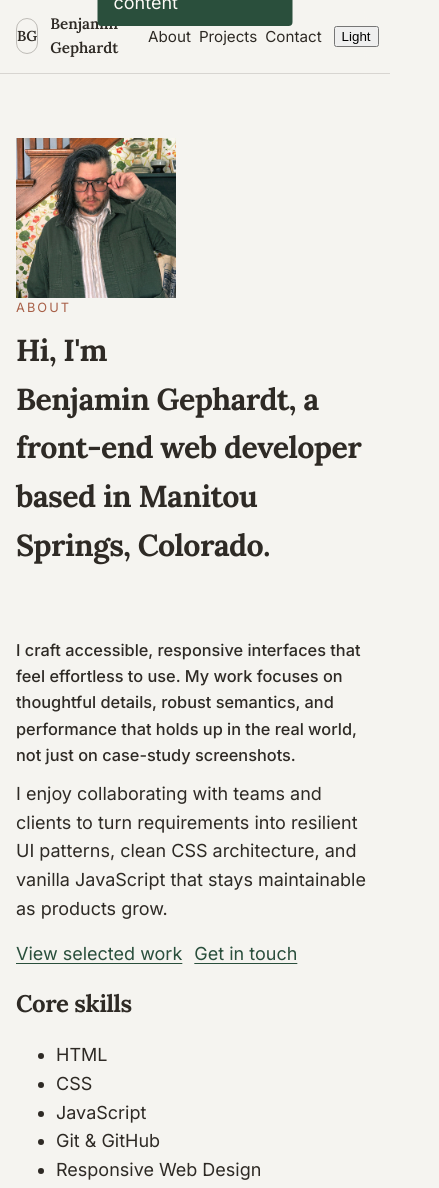
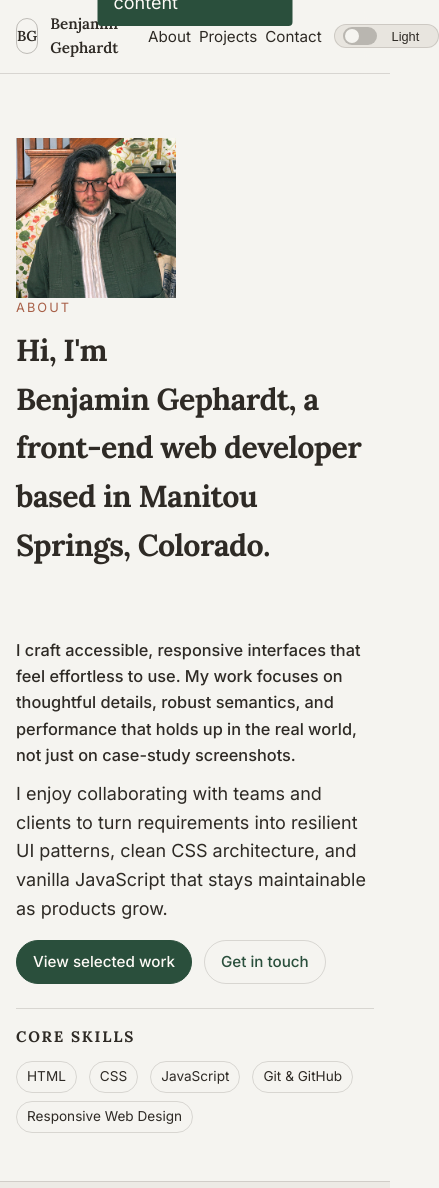
Before and after one commit to BenGephardt/BenGephardt.github.io, a plain HTML site: page index.html in a window 390 px wide. Shown: the top 1188 px of the page, 439 px wide, since content can reach past the window. Drawn offline with Linux system fonts and the light colour scheme.

Commit message:
feat: enhance link accessibility, add skip link styles, and improve typography

```diff
--- a/style.css
+++ b/style.css
@@ -89,6 +89,7 @@ main {
   display: block;
 }
 
+/* Base Links & Accessibility */
 a {
   color: var(--color-accent);
   text-decoration-thickness: 1px;
@@ -111,36 +112,26 @@ a:focus-visible {
   box-shadow: 0 0 0 3px rgba(124, 163, 138, 0.6);
 }
 
-/* Layout helpers */
-
-.container {
-  max-width: var(--page-max-width);
-  margin-inline: auto;
-  padding-inline: var(--space-4);
+/* Skip link */
+.skip-link {
+  position: absolute;
+  left: 50%;
+  transform: translateX(-50%);
+  top: -3rem;
+  padding: var(--space-2) var(--space-4);
+  background-color: var(--color-accent);
+  color: #fdfaf6;
+  text-decoration: none;
+  border-radius: var(--radius-sm);
+  z-index: 20;
+  transition: top var(--transition-fast);
 }
 
-.section {
-  padding-block: var(--space-7);
+.skip-link:focus {
+  top: var(--space-3);
 }
 
-.section + .section {
-  border-top: 1px solid var(--color-border-subtle);
-}
-
-.section-header {
-  margin-bottom: var(--space-5);
-}
-
-.eyebrow {
-  font-size: 0.8rem;
-  letter-spacing: 0.16em;
-  text-transform: uppercase;
-  color: var(--color-accent-soft);
-  margin: 0 0 var(--space-2);
-}
-
-/* Heading Styles */
-
+/* Base Typography */
 h1,
 h2,
 h3 {
@@ -169,27 +160,195 @@ p {
   max-width: 36rem;
 }
 
-/* Skip link */
+/* Layout helpers */
+.container {
+  max-width: var(--page-max-width);
+  margin-inline: auto;
+  padding-inline: var(--space-4);
+}
 
-.skip-link {
-  position: absolute;
-  left: 50%;
-  transform: translateX(-50%);
-  top: -3rem;
-  padding: var(--space-2) var(--space-4);
+.section {
+  padding-block: var(--space-7);
+}
+
+.section + .section {
+  border-top: 1px solid var(--color-border-subtle);
+}
+
+.section-header {
+  margin-bottom: var(--space-5);
+}
+
+.eyebrow {
+  font-size: 0.8rem;
+  letter-spacing: 0.16em;
+  text-transform: uppercase;
+  color: var(--color-accent-soft);
+  margin: 0 0 var(--space-2);
+}
+
+/* --- 3. UI COMPONENTS (Micro-Interactions) --- */
+
+/* Buttons */
+.btn {
+  display: inline-flex;
+  align-items: center;
+  justify-content: center;
+  min-height: 44px;
+  padding: 0 var(--space-4);
+  border-radius: 999px;
+  border: 1px solid transparent;
+  font-size: 0.95rem;
+  font-weight: 500;
+  text-decoration: none;
+  cursor: pointer;
+  transition:
+    background-color var(--transition-fast),
+    color var(--transition-fast),
+    border-color var(--transition-fast),
+    box-shadow var(--transition-fast),
+    transform var(--transition-fast);
+}
+
+.btn-primary {
   background-color: var(--color-accent);
   color: #fdfaf6;
-  text-decoration: none;
-  border-radius: var(--radius-sm);
-  z-index: 20;
-  transition: top var(--transition-fast);
+  border-color: var(--color-accent);
 }
 
-.skip-link:focus {
-  top: var(--space-3);
+.btn-primary:hover {
+  background-color: var(--color-accent-soft);
+  border-color: var(--color-accent-soft);
+  transform: translateY(-1px);
+  box-shadow: var(--shadow-soft);
 }
 
-/* --- 3. COMPONENT STYLES --- */
+.btn-secondary {
+  background-color: var(--color-surface);
+  color: var(--color-text);
+  border-color: var(--color-border-strong);
+}
+
+.btn-secondary:hover {
+  border-color: var(--color-accent-soft);
+  color: var(--color-accent-soft);
+}
+
+.btn-ghost {
+  background-color: transparent;
+  color: var(--color-accent);
+  border-color: var(--color-border-subtle);
+}
+
+.btn-ghost:hover {
+  border-color: var(--color-accent-soft);
+  color: var(--color-accent-soft);
+}
+
+.btn:focus-visible {
+  outline: none;
+  box-shadow: 0 0 0 3px rgba(42, 79, 60, 0.55);
+}
+
+[data-theme="dark"] .btn:focus-visible {
+  box-shadow: 0 0 0 3px rgba(124, 163, 138, 0.75);
+}
+
+/* Theme toggle */
+.theme-toggle {
+  position: relative;
+  display: inline-flex;
+  align-items: center;
+  gap: var(--space-2);
+  border-radius: 999px;
+  border: 1px solid var(--color-border-subtle);
+  padding: 2px var(--space-3) 2px var(--space-2);
+  background-color: var(--color-surface);
+  color: var(--color-text);
+  font-size: 0.8rem;
+  cursor: pointer;
+  transition:
+    background-color var(--transition-fast),
+    border-color var(--transition-fast),
+    box-shadow var(--transition-fast),
+    transform var(--transition-fast);
+}
+
+.theme-toggle:hover {
+  transform: translateY(-1px);
+  box-shadow: var(--shadow-soft);
+}
+
+.theme-toggle:focus-visible {
+  outline: none;
+  box-shadow: 0 0 0 3px rgba(42, 79, 60, 0.5);
+}
+
+[data-theme="dark"] .theme-toggle:focus-visible {
+  box-shadow: 0 0 0 3px rgba(124, 163, 138, 0.65);
+}
+
+.theme-toggle-track {
+  width: 34px;
+  height: 18px;
+  border-radius: 999px;
+  background-color: rgba(46, 42, 37, 0.25);
+  position: relative;
+}
+
+[data-theme="dark"] .theme-toggle-track {
+  background-color: rgba(227, 223, 213, 0.4);
+}
+
+.theme-toggle-thumb {
+  position: absolute;
+  top: 2px;
+  left: 2px;
+  width: 14px;
+  height: 14px;
+  border-radius: 50%;
+  background-color: var(--color-bg);
+  transition: transform var(--transition-med);
+}
+
+[data-theme="dark"] .theme-toggle-thumb {
+  transform: translateX(16px);
+}
+
+.theme-toggle-label {
+  min-width: 2.6rem;
+}
+
+/* Skills */
+.skills {
+  margin-top: var(--space-5);
+  padding-top: var(--space-4);
+  border-top: 1px solid var(--color-border-subtle);
+}
+
+.skills-heading {
+  font-size: 0.95rem;
+  text-transform: uppercase;
+  letter-spacing: 0.12em;
+}
+
+.skills-list {
+  list-style: none;
+  padding: 0;
+  margin: 0;
+  display: flex;
+  flex-wrap: wrap;
+  gap: var(--space-2) var(--space-3);
+}
+
+.skills-list li {
+  padding: 4px 10px;
+  border-radius: 999px;
+  border: 1px solid var(--color-border-subtle);
+  font-size: 0.85rem;
+}
+
+/* --- 4. LAYOUT SECTIONS (Macro-Components) --- */
 
 /* Header */
 .site-header {
@@ -470,7 +629,8 @@ p {
   color: color-mix(in srgb, var(--color-text), transparent 30%);
 }
 
-/* 4. --- RESPONSIVE LAYOUT --- */
+/* --- 5. RESPONSIVE LAYOUT --- */
+
 @media (min-width: 720px) {
   .hero-grid {
     grid-template-columns: minmax(0, 2fr) minmax(0, 3fr);
```
